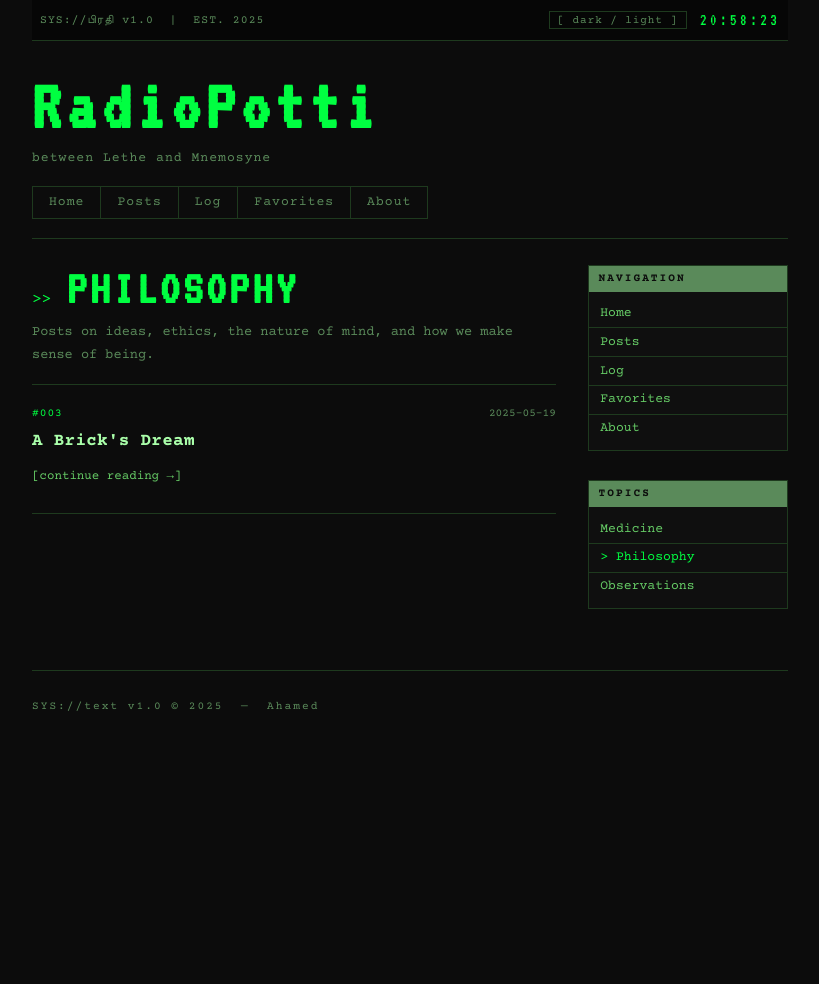
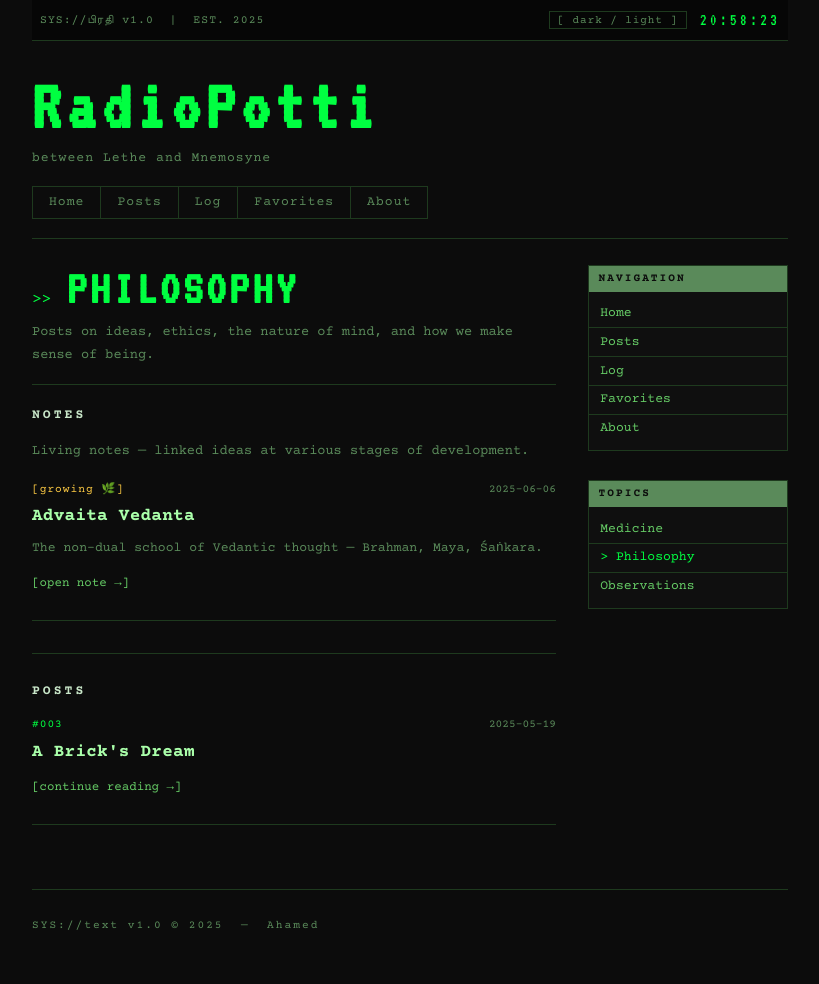
Before and after one commit to greatwhit3shark1969-lgtm/Myblog, a Jekyll site: the page philosophy.html, which Jekyll copies as it is, in a window 1280 px wide. Shown: the whole page, without its empty margins (230-1049 px from the left). Built offline with Jekyll 4.4.1, drawn with Linux system fonts in a browser that asks for light colours; some web fonts are replaced; before the commit the page ends 900 px from its top, so only the background shows below that.

Commit message:
Update philosophy.html

```diff
--- a/philosophy.html
+++ b/philosophy.html
@@ -45,18 +45,38 @@
         <p class="topic-desc">Posts on ideas, ethics, the nature of mind, and how we make sense of being.</p>
         <div class="h-rule-thin"></div>
 
-        <!-- HOW TO ADD A POST:
-             Copy this block and fill in details:
+        <!-- NOTES SECTION -->
+        <h2 class="section-label" style="margin-bottom:0.8rem;">Notes</h2>
+        <p class="page-desc">Living notes — linked ideas at various stages of development.</p>
+
+        <!-- HOW TO ADD A NOTE:
+             Copy this block and fill in details.
+             Stages: [seed] [growing] [mature]
 
         <article class="post-card">
           <div class="post-meta">
-            <span class="post-id">#001</span>
+            <span class="post-id" style="color:var(--text-dim);">[seed 🌱]</span>
             <span class="post-date">2025-06-01</span>
           </div>
-          <h3><a href="post-001.html">Post Title</a></h3>
-          <a href="post-001.html" class="read-more">[continue reading &rarr;]</a>
+          <h3><a href="/philosophy/note-name">Note Title</a></h3>
+          <a href="/philosophy/note-name" class="read-more">[open note &rarr;]</a>
         </article>
         -->
+
+        <article class="post-card">
+          <div class="post-meta">
+            <span class="post-id" style="color:#ffcc44;">[growing 🌿]</span>
+            <span class="post-date">2025-06-06</span>
+          </div>
+          <h3><a href="/philosophy/advaita-vedanta">Advaita Vedanta</a></h3>
+          <p style="font-size:0.82rem; color:var(--text-dim); margin-bottom:0.5rem;">The non-dual school of Vedantic thought — Brahman, Maya, Śaṅkara.</p>
+          <a href="/philosophy/advaita-vedanta" class="read-more">[open note &rarr;]</a>
+        </article>
+
+        <div class="h-rule"></div>
+
+        <!-- POSTS SECTION -->
+        <h2 class="section-label" style="margin-bottom:0.8rem;">Posts</h2>
 
         <article class="post-card">
           <div class="post-meta">
```
